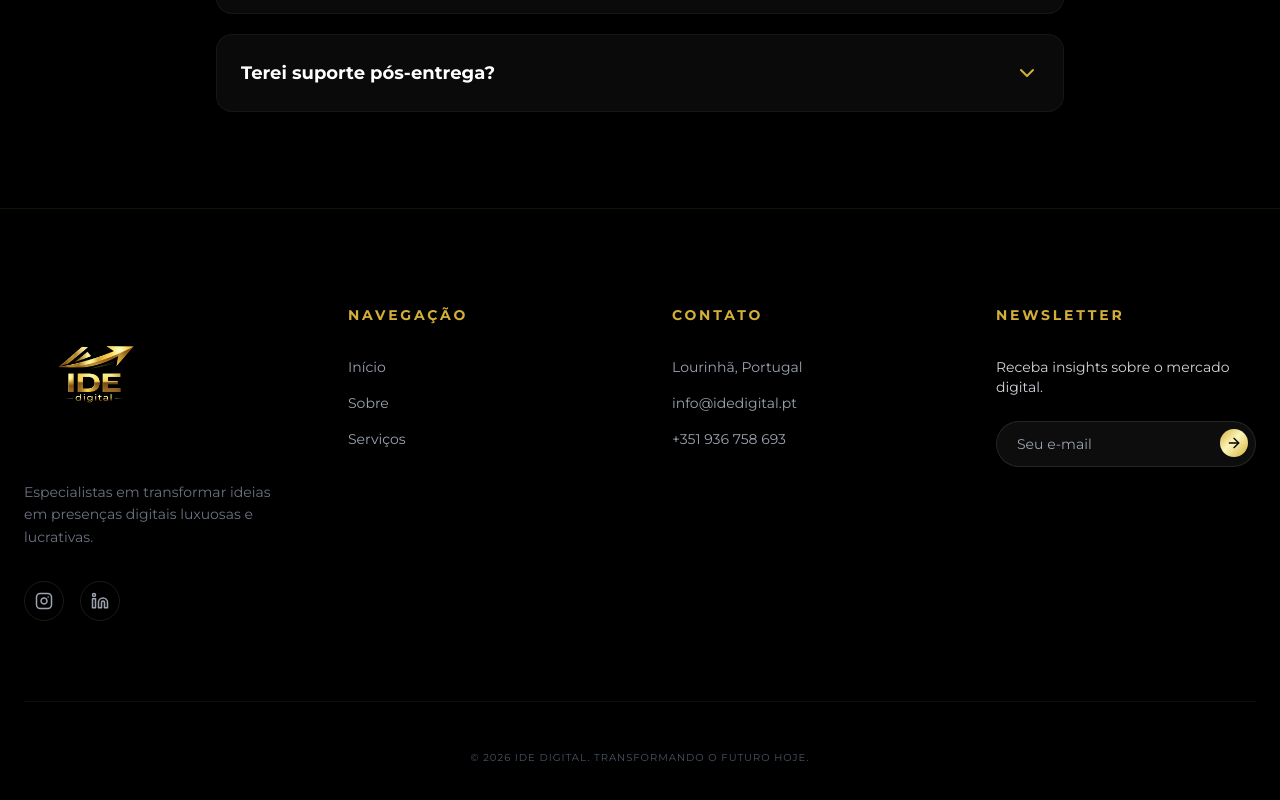
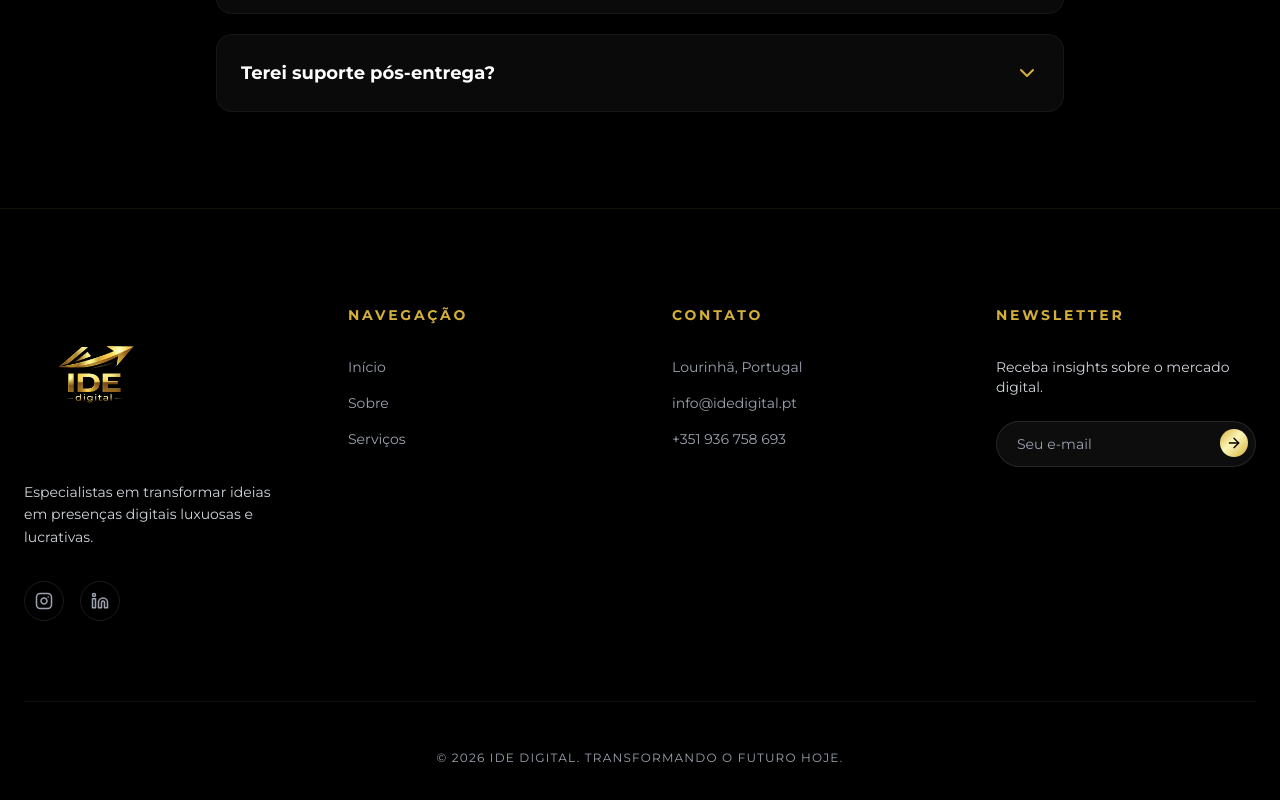
Before and after one commit to viniciussilva1-rgb/IDEdigital, a React (Vite) app: page / in a window 1280 px wide. Shown: the part 4322-5122 px from the top of the page. Built offline with nearby package versions, Linux system fonts and the light colour scheme.

Commit message:
Rodape: textos com mais destaque e visibilidade

```diff
--- a/App.tsx
+++ b/App.tsx
@@ -328,7 +328,7 @@ const Footer = () => (
       <div className="grid md:grid-cols-4 gap-16 mb-20">
         <div className="col-span-1 md:col-span-1">
           <Logo />
-          <p className="text-gray-500 mt-8 leading-relaxed text-sm">
+          <p className="text-gray-300 mt-8 leading-relaxed text-sm font-medium">
             Especialistas em transformar ideias em presenças digitais luxuosas e lucrativas.
           </p>
           <div className="flex gap-4 mt-8">
@@ -365,7 +365,7 @@ const Footer = () => (
         </div>
       </div>
 
-      <div className="pt-12 border-t border-white/5 text-center text-[10px] text-gray-600 uppercase tracking-widest">
+      <div className="pt-12 border-t border-white/5 text-center text-xs text-gray-400 uppercase tracking-widest">
         <p>&copy; {new Date().getFullYear()} IDE Digital. Transformando o futuro hoje.</p>
       </div>
     </div>
```
